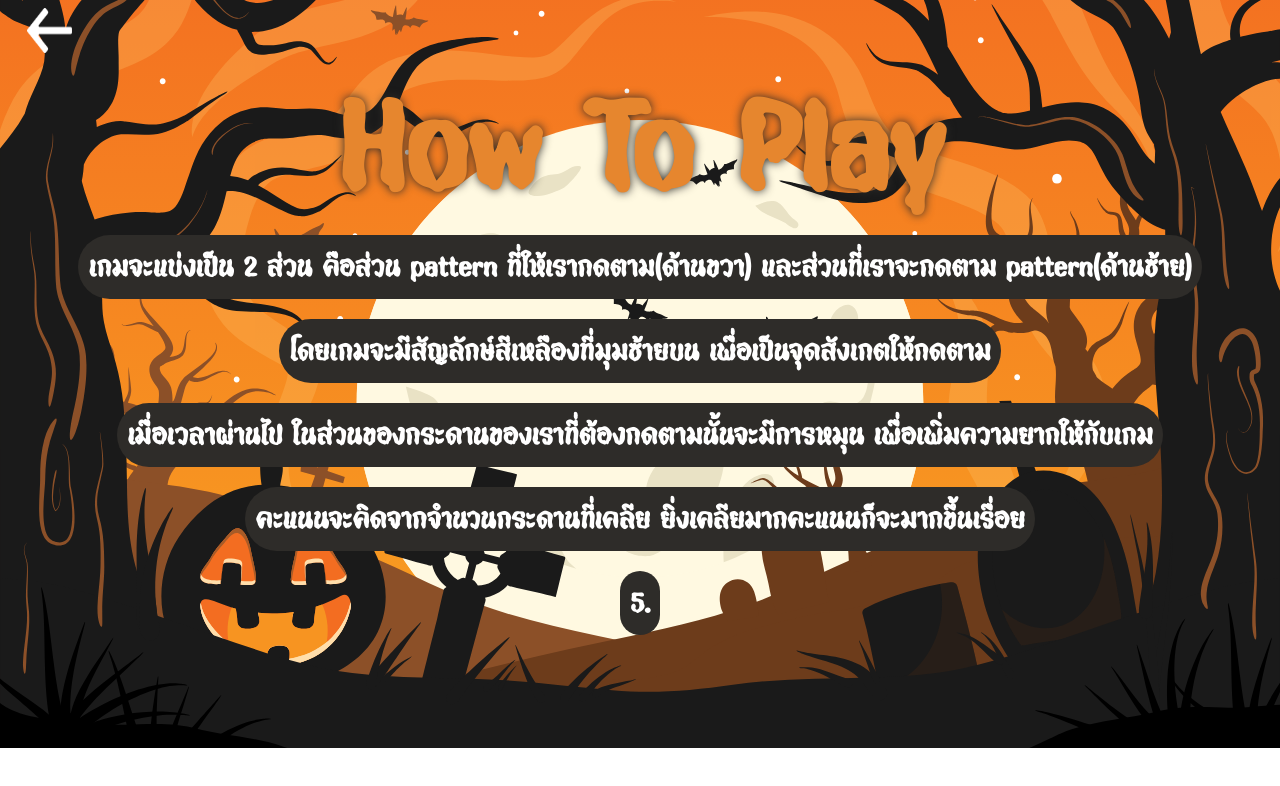
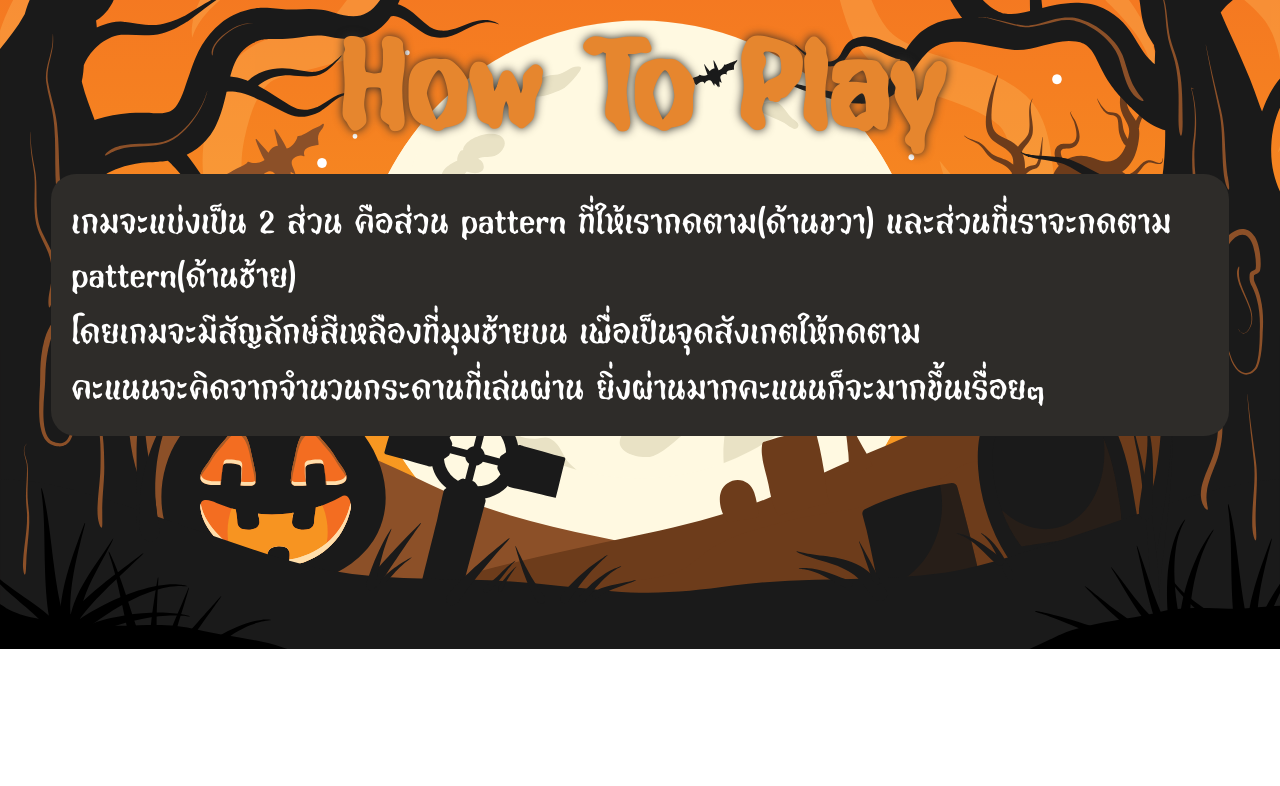
Before and after one commit to NutchapolSal/osproject, a SvelteKit app: page /help in a window 1280 px wide. Shown: the top 786 px of the page. Built offline with nearby package versions, Linux system fonts and the light colour scheme.

Commit message:
update help with box

```diff
--- a/src/routes/help/+page.svelte
+++ b/src/routes/help/+page.svelte
@@ -1,20 +1,30 @@
-<script>
-    import wbackImage from '$lib/images/wback.png';
-</script>
-<a href="./" class="menu-icon">
-    <img src={wbackImage} alt="settings" width="45px" height="45px" />
-</a>
 <div class="widget-header">
 	<h1>How To Play</h1>
 </div>
-<div class="paragraph">
-    <p1> เกมจะแบ่งเป็น 2 ส่วน คือส่วน pattern ที่ให้เรากดตาม(ด้านขวา) และส่วนที่เราจะกดตาม pattern(ด้านซ้าย)</p1>
-    <p1> โดยเกมจะมีสัญลักษ์สีเหลืองที่มุมซ้ายบน เพื่อเป็นจุดสังเกตให้กดตาม</p1>
-    <p1>เมื่อเวลาผ่านไป ในส่วนของกระดานของเราที่ต้องกดตามนั้นจะมีการหมุน เพื่อเพิ่มความยากให้กับเกม</p1>
-    <p1>คะแนนจะคิดจากจำนวนกระดานที่เคลีย ยิ่งเคลียมากคะแนนก็จะมากขึ้นเรื่อย</p1>
-    <p1>5.</p1>
+<div class="how-to-play-menu">
+	<div class="step">เกมจะแบ่งเป็น 2 ส่วน คือส่วน pattern ที่ให้เรากดตาม(ด้านขวา)
+		และส่วนที่เราจะกดตาม pattern(ด้านซ้าย)</div>
+	<div class="step">โดยเกมจะมีสัญลักษ์สีเหลืองที่มุมซ้ายบน เพื่อเป็นจุดสังเกตให้กดตาม</div>
+	<div class="step">คะแนนจะคิดจากจำนวนกระดานที่เล่นผ่าน ยิ่งผ่านมากคะแนนก็จะมากขึ้นเรื่อยๆ</div>
+
 </div>
+
 <style>
+	.how-to-play-menu {
+		border-radius: 25px;
+		background: var(--base-black);
+		padding: 20px;
+		width: 90%;
+		height: 100%;
+	}
+
+	.step {
+		margin-bottom: 2px;
+		font-size: 40px;
+		color: white;
+		font-family: myFirstFont;
+		justify-content: center;
+	}
 	.widget-header h1 {
 		width: 100%;
 		display: flex;
@@ -27,43 +37,4 @@
 		line-height: 1;
 		text-shadow: 0px 0px 10px var(--base-black);
 	}
-
-    .menu-icon {
-		display: flex;
-		flex-direction: row;
-		justify-content: flex-start;
-		align-items: center;
-		width: 97%;
-		gap: 100px;
-        /* background: none;
-		border: 1px; */
-		cursor: pointer;
-	}
-
-    .paragraph {
-		width: 100%;
-		display: flex;
-		flex-direction: column;
-		justify-content: center;
-		align-items: center;
-		gap: 20px;
-		padding-top: 0%;
-	}
-
-    p1{
-        text-decoration: none;
-		color: #fff;
-		background: var(--base-black);
-		font-size: 33px;
-		font-weight: 600;
-		font-family: myFirstFont;
-		padding: 10px;
-		border-radius: 980px;
-    }
-
-
-
-
-
-
 </style>
```
